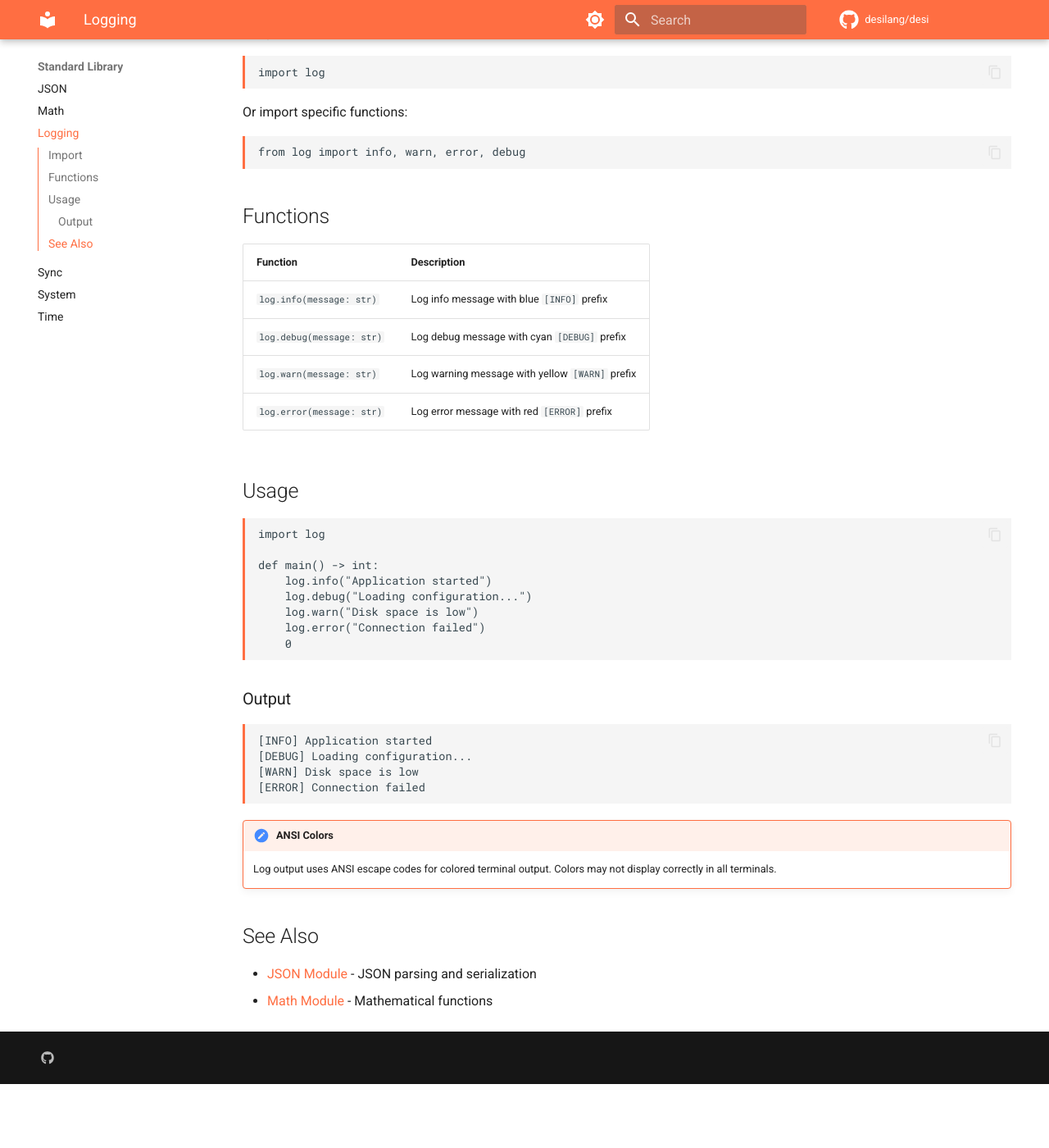
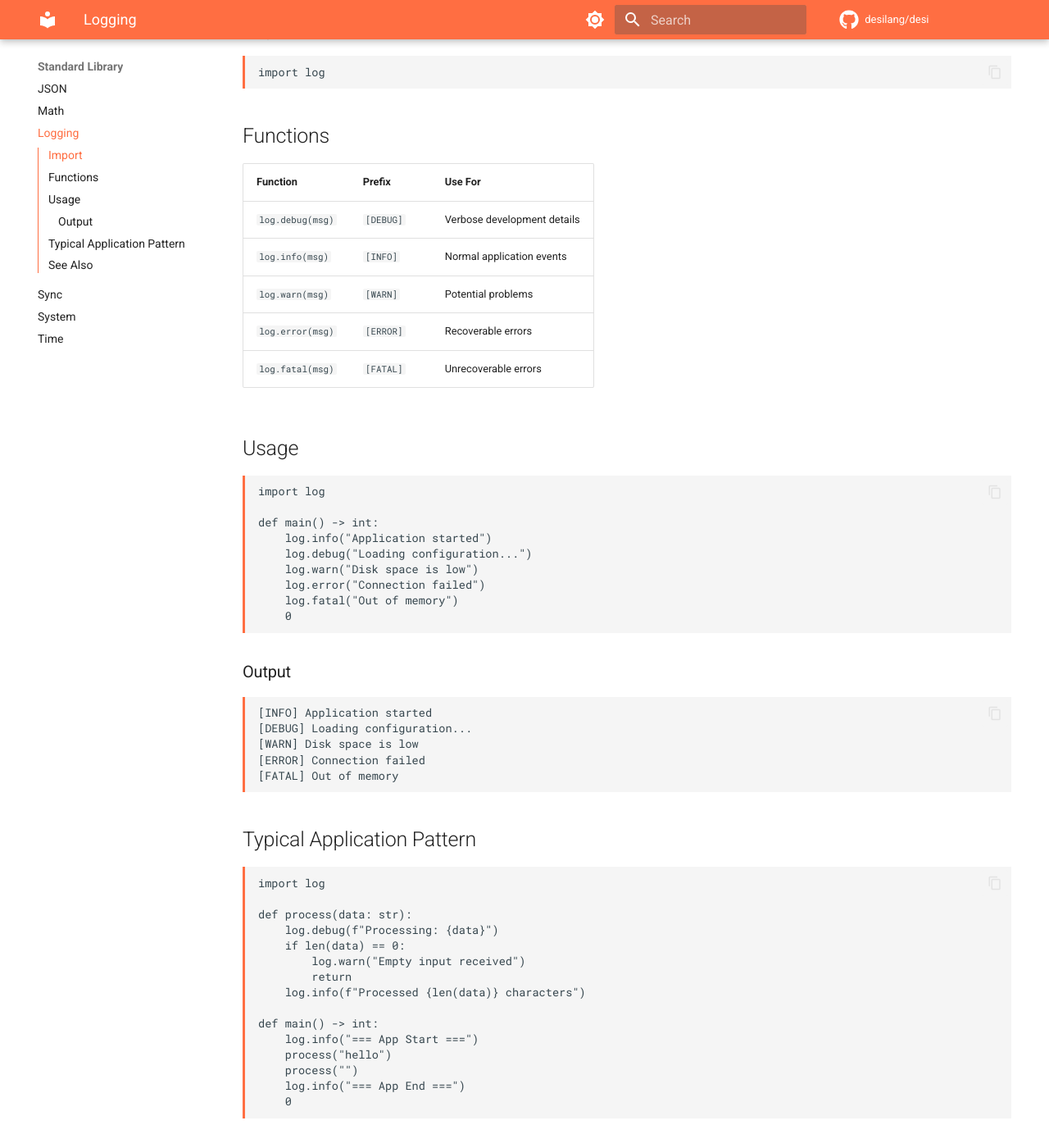
Before and after one commit to desilang/desi, an MkDocs documentation site: the page built from book/docs/stdlib/log.md, in a window 1280 px wide and 1400 px high, scrolled down 276 px. Shown: the whole window at 82% size. Built offline with MkDocs 1.6.1 and Material for MkDocs 9.7.7, drawn with Linux system fonts in a browser that asks for light colours; comment, search, counter and statistics services are not loaded; the version menu is left out; before the commit the page ends 1598 px from its top, so only the background shows below that; some of the changed text lies outside the part shown.

Commit message:
feat(stdlib): Expand log module with fatal() level and comprehensive tests
- Add fatal() function (5th severity level: debug/info/warn/error/fatal)
- Pure Desi implementation using print() for reliable call ordering
- Update test 236 with all 5 levels
- Add test 343 with comprehensive edge cases (empty messages, long
  messages, special characters, f-strings, reverse order, simulated
  application flow)
- Add learner-facing book documentation (book/docs/stdlib/log.md)
- Tests use visual verification due to test runner ordering variance

````diff
--- a/book/docs/stdlib/log.md
+++ b/book/docs/stdlib/log.md
@@ -1,6 +1,6 @@
 # Log Module
 
-The `log` module provides structured logging with colored output for different severity levels.
+The `log` module provides structured logging with level prefixes for different severity levels.
 
 ## Import
 
@@ -8,19 +8,15 @@ The `log` module provides structured logging with colored output for different s
 import log
 ```
 
-Or import specific functions:
-```desi
-from log import info, warn, error, debug
-```
-
 ## Functions
 
-| Function | Description |
-|----------|-------------|
-| `log.info(message: str)` | Log info message with blue `[INFO]` prefix |
-| `log.debug(message: str)` | Log debug message with cyan `[DEBUG]` prefix |
-| `log.warn(message: str)` | Log warning message with yellow `[WARN]` prefix |
-| `log.error(message: str)` | Log error message with red `[ERROR]` prefix |
+| Function | Prefix | Use For |
+|----------|--------|---------|
+| `log.debug(msg)` | `[DEBUG]` | Verbose development details |
+| `log.info(msg)` | `[INFO]` | Normal application events |
+| `log.warn(msg)` | `[WARN]` | Potential problems |
+| `log.error(msg)` | `[ERROR]` | Recoverable errors |
+| `log.fatal(msg)` | `[FATAL]` | Unrecoverable errors |
 
 ## Usage
 
@@ -32,6 +28,7 @@ def main() -> int:
     log.debug("Loading configuration...")
     log.warn("Disk space is low")
     log.error("Connection failed")
+    log.fatal("Out of memory")
     0
 ```
 
@@ -42,12 +39,30 @@ def main() -> int:
 [DEBUG] Loading configuration...
 [WARN] Disk space is low
 [ERROR] Connection failed
+[FATAL] Out of memory
 ```
 
-!!! note "ANSI Colors"
-    Log output uses ANSI escape codes for colored terminal output. Colors may not display correctly in all terminals.
+## Typical Application Pattern
+
+```desi
+import log
+
+def process(data: str):
+    log.debug(f"Processing: {data}")
+    if len(data) == 0:
+        log.warn("Empty input received")
+        return
+    log.info(f"Processed {len(data)} characters")
+
+def main() -> int:
+    log.info("=== App Start ===")
+    process("hello")
+    process("")
+    log.info("=== App End ===")
+    0
+```
 
 ## See Also
 
-- [JSON Module](json.md) - JSON parsing and serialization
-- [Math Module](math.md) - Mathematical functions
+- [sys Module](sys.md) — Standard streams (`stdout`, `stderr`)
+- [Math Module](math.md) — Mathematical functions
````
Also changed, not shown: 3 other files.
